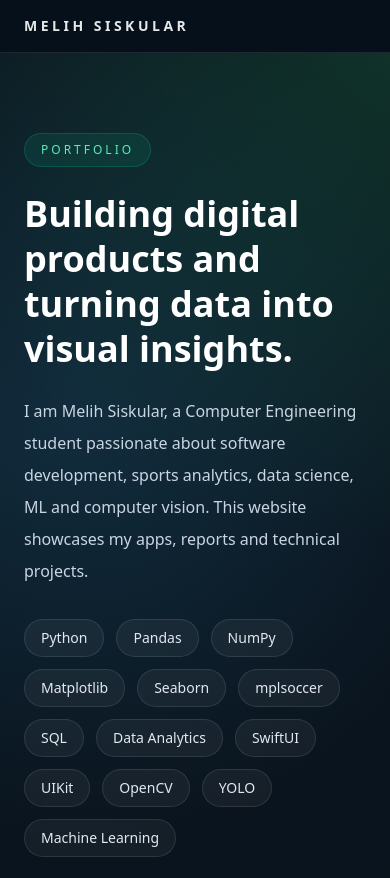
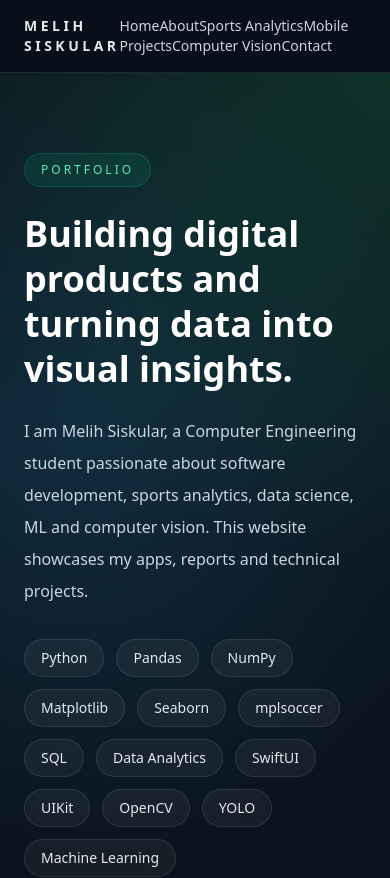
Before and after one commit to MelihSiskular/melih-portfolio, a Next.js app: page / in a window 390 px wide. Shown: the top 878 px of the page. Built offline with nearby package versions, Linux system fonts and the light colour scheme.

Commit message:
refactor:phone

```diff
--- a/app/layout.tsx
+++ b/app/layout.tsx
@@ -32,7 +32,7 @@ export default function RootLayout({
               Melih Siskular
             </Link>
 
-            <nav className="hidden items-center gap-6 text-sm md:flex">
+            <nav className="items-center gap-6 text-sm md:flex">
               {navItems.map((item) => (
                 <Link
                   key={item.href}
```
